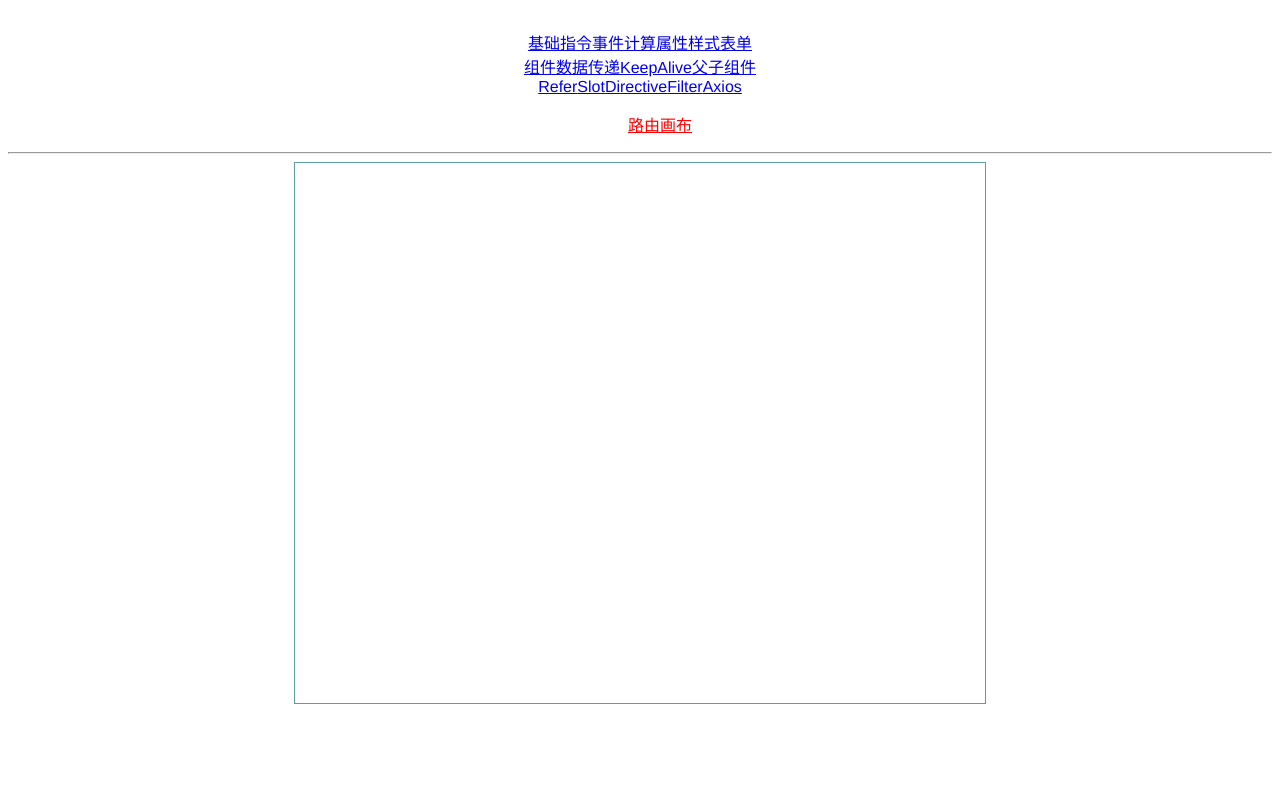
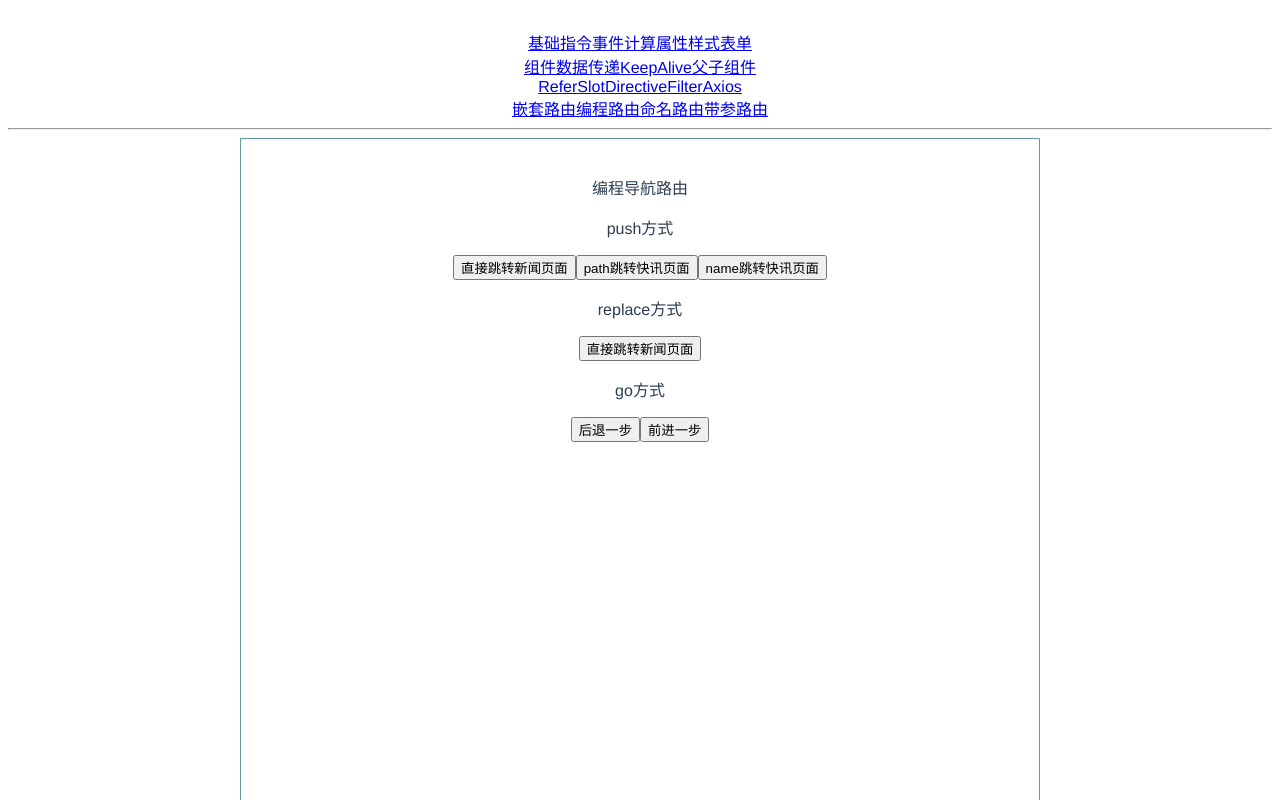
Before and after one commit to fenglixiong123/VueBase, a Vue app: page /codeRouter in a window 1280 px wide. Shown: the top 800 px of the page. Built offline with nearby package versions, Linux system fonts and the light colour scheme.

Commit message:
命名路由和带参路由以及嵌套路由

```diff
--- a/src/App.vue
+++ b/src/App.vue
@@ -16,10 +16,12 @@
     <router-link to="/filter">Filter</router-link>
     <router-link to="/axios">Axios</router-link>
     <br/>
-    <ul>
-    <router-link tag="li" to="/routerBox">路由画布</router-link>
+    <router-link to="/embedRouter">嵌套路由</router-link>
+    <router-link to="/codeRouter">编程路由</router-link>
+    <router-link :to="{name:'Stock',params:{hot:'蓝电霸王龙'}}">命名路由</router-link>
+    <router-link :to="{name:'Query',query:{focus:'李嘉诚'}}">带参路由</router-link>
+    <br/>
 <!--    <router-link tag="li" to="/routerBox">路由画布</router-link>-->
-    </ul>
     <hr/>
     <div class="routeClass">
       <router-view/>
@@ -54,8 +56,8 @@ ul li{
 }
 
 .routeClass{
-  width: 650px;
-  height: 500px;
+  width: 60%;
+  height: 800px;
   border: 1px solid cadetblue;
   margin: 0 auto;
   padding: 20px;
--- /dev/null
+++ b/src/components/router/CodeRouter.vue
@@ -0,0 +1,51 @@
+<template>
+    <div>
+      <p>编程导航路由</p>
+      <div>
+        <p>push方式</p>
+        <button @click="gotoNews">直接跳转新闻页面</button>
+        <button @click="gotoQuick">path跳转快讯页面</button>
+        <button @click="nameGotoQuick">name跳转快讯页面</button>
+        <p>replace方式</p>
+        <button @click="replaceGotoNews">直接跳转新闻页面</button>
+        <p>go方式</p>
+        <button @click="back">后退一步</button>
+        <button @click="forward">前进一步</button>
+      </div>
+    </div>
+</template>
+
+<script>
+    export default {
+        name: "CodeRouter",
+      data(){
+          return{
+
+          }
+      },
+      methods:{
+        gotoNews:function () {
+          this.$router.push('/embedRouter/news');
+        },
+        gotoQuick:function () {
+          this.$router.push({path:'/embedRouter/quick'});
+        },
+        nameGotoQuick:function(){
+          this.$router.push({name:'Quick'});
+        },
+        replaceGotoNews:function () {
+          this.$router.replace('/embedRouter/news');
+        },
+        back:function () {
+          this.$router.go(-1);
+        },
+        forward:function () {
+          this.$router.go(1);
+        }
+      }
+    }
+</script>
+
+<style scoped>
+
+</style>
--- a/src/components/router/RouterBox.vue
+++ b/src/components/router/EmbedRouter.vue
@@ -1,12 +1,14 @@
 <template>
    <div>
-     嵌套路由
+     外层路由
      <br/>
      <br/>
      <div>
 <!--       接收到参数：{{this.$route.params.id}}-->
-       <router-link to="/routerBox/quick">快讯</router-link>
-       <router-link to="/routerBox/news">新闻</router-link>
+       <router-link to="/embedRouter/quick">快讯</router-link>
+       <router-link to="/embedRouter/news">新闻</router-link>
+       <router-link :to="{name:'Stock',params:{hot:'蓝电霸王龙'}}">股票</router-link>
+       <router-link :to="{name:'Query',query:{focus:'李嘉诚'}}">问答</router-link>
      </div>
      <br/>
      <div class="routeClass">
@@ -17,14 +19,14 @@
 
 <script>
     export default {
-        name: "RouterBox"
+        name: "EmbedRouter"
     }
 </script>
 
 <style scoped>
   .routeClass{
     width: 550px;
-    height: 400px;
+    height: 350px;
     border: 1px solid #8aa010;
     margin: 0 auto;
     padding: 20px;
--- /dev/null
+++ b/src/components/router/Qurey.vue
@@ -0,0 +1,20 @@
+<template>
+    <div>
+      <p>问答</p>
+      <p>Focus:{{this.$route.query.focus}}</p>
+      <div>
+        <p>问：嘉城实业老板是谁？</p>
+        <p>答：李嘉诚</p>
+      </div>
+    </div>
+</template>
+
+<script>
+    export default {
+        name: "Qurey"
+    }
+</script>
+
+<style scoped>
+
+</style>
--- /dev/null
+++ b/src/components/router/Stock.vue
@@ -0,0 +1,17 @@
+<template>
+    <div>
+      <p>股票</p>
+      <p>Hot:{{this.$route.params.hot}}</p>
+      中视股份 嘉城实业 中国电信
+    </div>
+</template>
+
+<script>
+    export default {
+        name: "Stock"
+    }
+</script>
+
+<style scoped>
+
+</style>
--- a/src/router/index.js
+++ b/src/router/index.js
@@ -13,9 +13,12 @@ import Slot from "../components/object/Slot";
 import Directive from "../components/web/Directive";
 import Filter from "../components/web/Filter";
 import Axios from "../components/web/Axios";
-import RouterBox from "../components/router/RouterBox";
+import EmbedRouter from "../components/router/EmbedRouter";
 import News from "../components/router/News";
 import Quick from "../components/router/Quick";
+import CodeRouter from "../components/router/CodeRouter";
+import Stock from "../components/router/Stock";
+import Qurey from "../components/router/Qurey";
 
 Vue.use(Router);
 
@@ -88,9 +91,9 @@ export default new Router({
       component: Axios
     },
     {
-      path: '/routerBox',
-      name: 'RouterBox',
-      component: RouterBox,
+      path: '/embedRouter',
+      name: 'EmbedRouter',
+      component: EmbedRouter,
       children:[
         {
           path: 'news',
@@ -101,8 +104,23 @@ export default new Router({
           path: 'quick',
           name:'Quick',
           component:Quick
+        },
+        {
+          path: 'stock/:hot',
+          name:'Stock',
+          component:Stock
+        },
+        {
+          path: 'query',
+          name:'Query',
+          component:Qurey
         }
       ]
+    },
+    {
+      path: '/codeRouter',
+      name: 'CodeRouter',
+      component: CodeRouter
     }
   ]
 })
```
Also changed, not shown: 1 other file (tests, documents, lock files or other folders).
